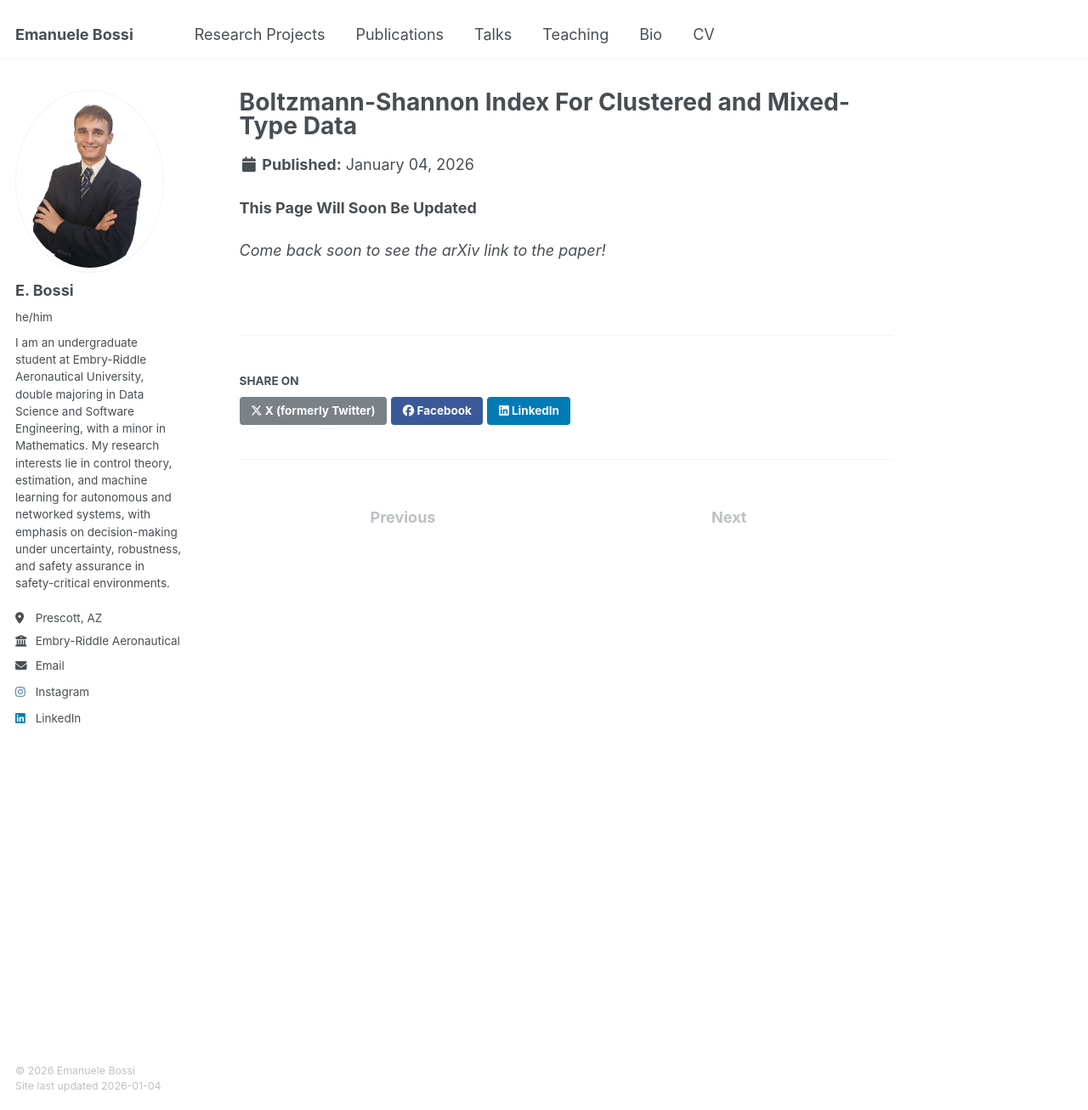
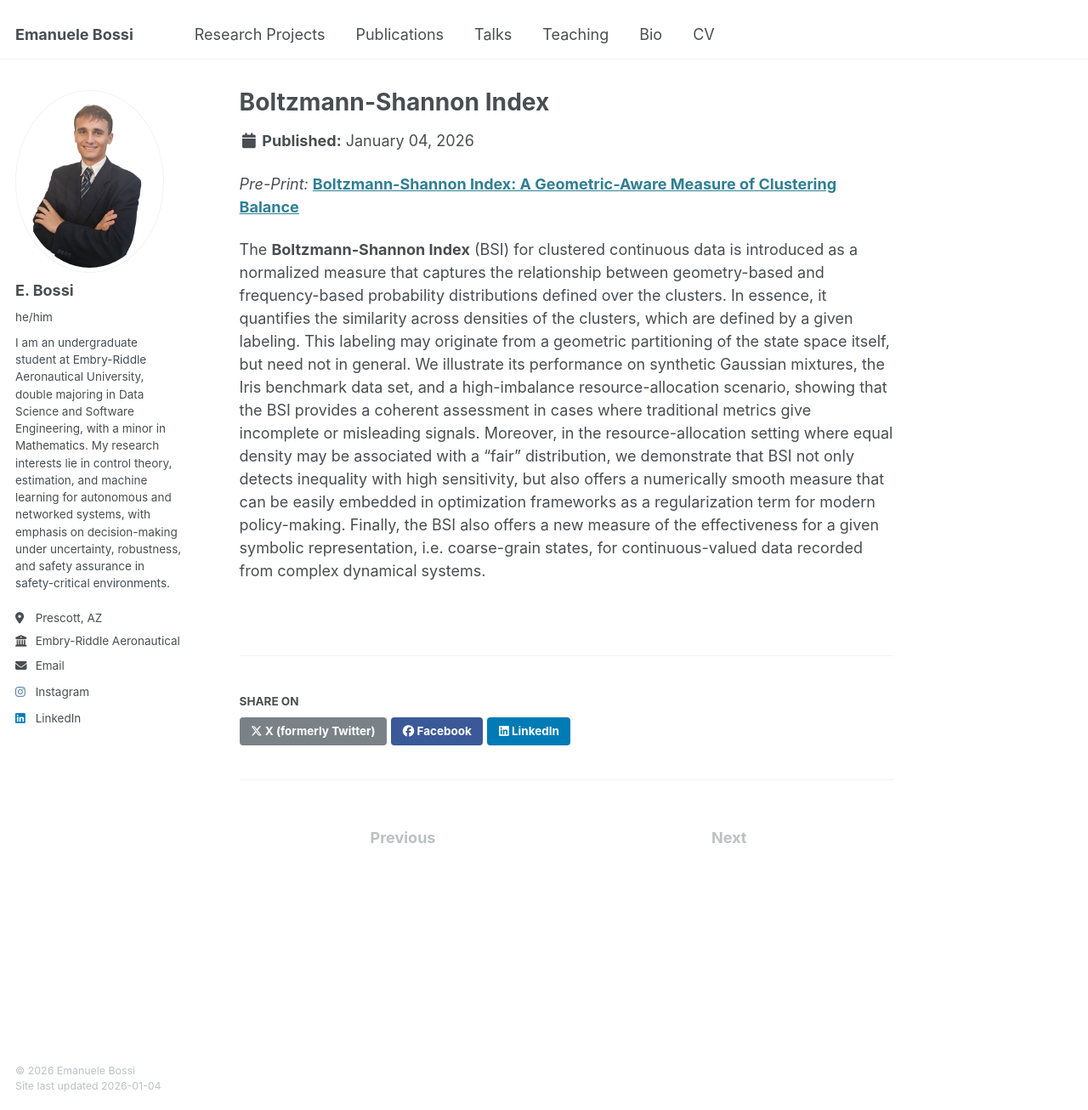
Before and after one commit to bossiemanuele/bossiemanuele.github.io, a Jekyll site: the page built from _portfolio/01_BSIE.md, in a window 1280 px wide and 1306 px high. Shown: the whole window at 85% size. Built offline with Jekyll 4.4.1, drawn with Linux system fonts in a browser that asks for light colours.

Commit message:
Update 01_BSIE.md

```diff
--- a/_portfolio/01_BSIE.md
+++ b/_portfolio/01_BSIE.md
@@ -1,9 +1,9 @@
 ---
-title: "Boltzmann-Shannon Index For Clustered and Mixed-Type Data"
-excerpt: "Defintion of the Boltzmann-Shannon Interaction Index, an indicator of how well the data is spread based on both frequency-based probability and geometric-based probability; in other words, we are introducing an index that will give a sense of how well the state-space is partitioned."
+title: "Boltzmann-Shannon Index"
+excerpt: "Defintion of the Boltzmann-Shannon Index, an indicator of how well the data is spread based on both frequency-based probability and geometric-based probability; in other words, we are introducing an index that will give a sense of how well the state-space is partitioned."
 collection: portfolio
 ---
 
-**This Page Will Soon Be Updated**
+*Pre-Print:* [**Boltzmann-Shannon Index: A Geometric-Aware Measure of Clustering Balance**](https://arxiv.org/abs/2512.02397)
 
-*Come back soon to see the arXiv link to the paper!*
+The **Boltzmann-Shannon Index** (BSI) for clustered continuous data is introduced as a normalized measure that captures the relationship between geometry-based and frequency-based probability distributions defined over the clusters. In essence, it quantifies the similarity across densities of the clusters, which are defined by a given labeling. This labeling may originate from a geometric partitioning of the state space itself, but need not in general. We illustrate its performance on synthetic Gaussian mixtures, the Iris benchmark data set, and a high-imbalance resource-allocation scenario, showing that the BSI provides a coherent assessment in cases where traditional metrics give incomplete or misleading signals. Moreover, in the resource-allocation setting where equal density may be associated with a "fair" distribution, we demonstrate that BSI not only detects inequality with high sensitivity, but also offers a numerically smooth measure that can be easily embedded in optimization frameworks as a regularization term for modern policy-making. Finally, the BSI also offers a new measure of the effectiveness for a given symbolic representation, i.e. coarse-grain states, for continuous-valued data recorded from complex dynamical systems.
```
